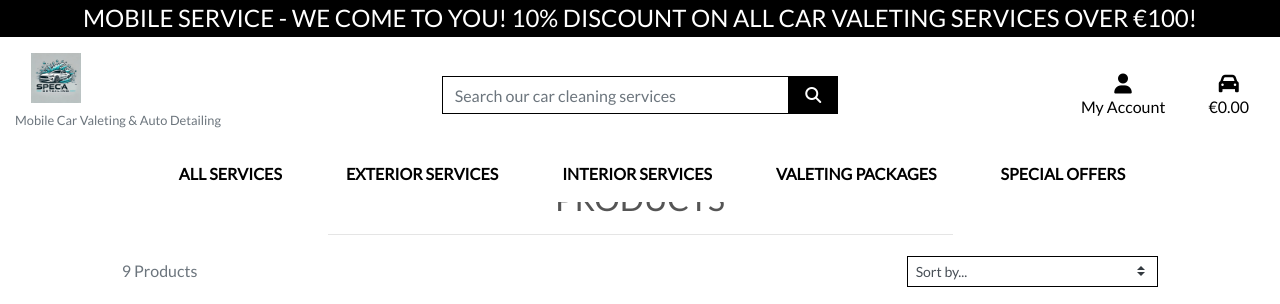
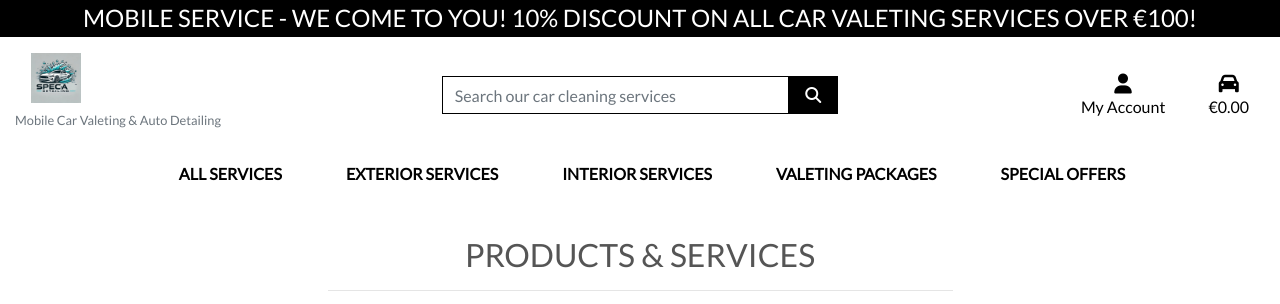
Before and after one commit to rhoshan-d/spec-a-detailing, a Django app: page /products/ in a window 1280 px wide. Shown: the top 304 px of the page. Run offline with Django 3.2, Linux system fonts and the light colour scheme; data comes from the database, SQL or seed files in the repository; some libraries are stand-ins or nearby versions.

Commit message:
Update products page title and adjust margin

```diff
--- a/products/templates/products/products.html
+++ b/products/templates/products/products.html
@@ -13,8 +13,8 @@
     <div class="overlay"></div>
     <div class="container-fluid">
         <div class="row">
-            <div class="col text-center mt-3">
-                <h2 class="logo-font">Products</h2>
+            <div class="col text-center mt-5 pt-4">
+                <h2 class="logo-font">Products & Services</h2>
                 {% for c in current_categories %}
                     <a class="category-badge text-decoration-none" href="{% url 'products' %}?category={{ c.name }}">
                         <span class="p-2 mt-2 badge badge-white text-black rounded-0 border border-dark">{{ c.friendly_name }}</span>
```
